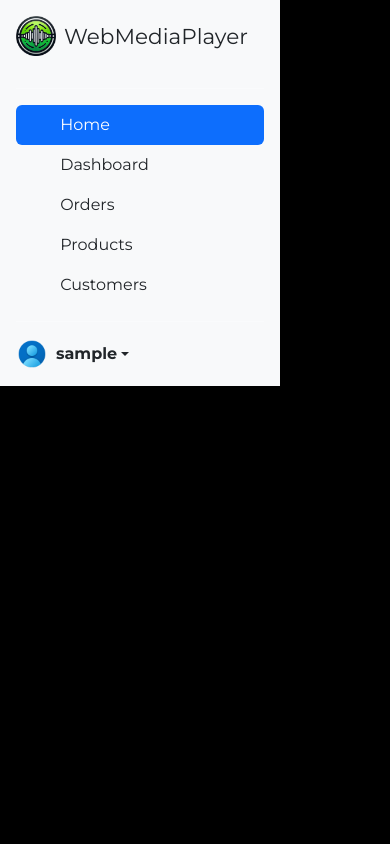
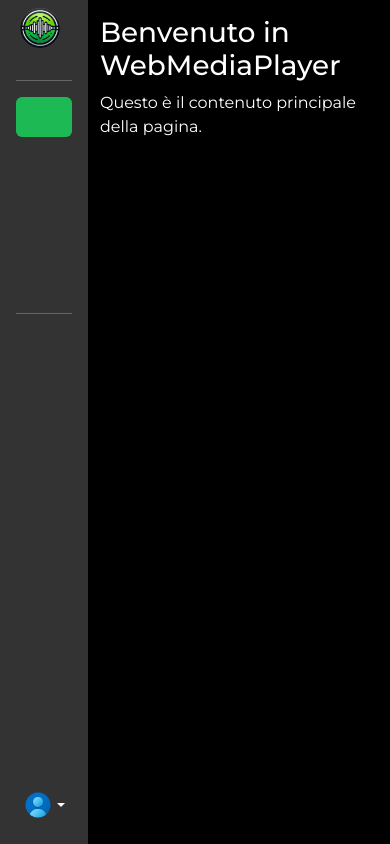
Before and after one commit to thomasrota/WebMediaPlayer, a PHP site: page /php/application.php in a window 390 px wide. Run offline with PHP 8.4, Linux system fonts and the light colour scheme; the visitor is signed in with stand-in values (Sample User, id 1).

Commit message:
sistemazio responsività

```diff
--- a/css/style.css
+++ b/css/style.css
@@ -1,31 +1,60 @@
+:root {
+  --primary-color: #1db954;
+  --secondary-color: #333;
+  --tertiary-color: #fff;
+  --quaternary-color: #000;
+  --primary-hoover-color: #20c459;
+}
+
 body {
   font-family: "Montserrat", sans-serif;
-  background-color: #000;
-  color: #fff;
+  background-color: var(--quaternary-color);
+  color: var(--tertiary-color);
 }
 
 .card {
-  background-color: #333;
-  border: 1px solid #1db954;
+  background-color: var(--secondary-color);
+  border: 1px solid var(--primary-color);
 }
 
 .card-title,
 .form-label,
 .alert,
 a {
-  color: #fff;
+  color: var(--tertiary-color);
 }
 
 .btn-primary {
-  background-color: #1db954;
-  border-color: #1db954;
+  background-color: var(--primary-color);
+  border-color: var(--primary-color);
 }
 
 .btn-primary:hover {
-  background-color: #20c459 !important;
-  border-color: #20c459 !important;
+  background-color: var(--primary-hoover-color) !important;
+  border-color: var(--primary-hoover-color) !important;
 }
 
 .hr-green {
-  border-color: #1db954;
+  border-color: var(--primary-color);
 }
+
+.bg-secondary {
+  background-color: var(--secondary-color) !important;
+}
+
+.nav-link.active {
+  background-color: var(--primary-color) !important;
+  color: var(--tertiary-color) !important;
+}
+
+.nav-link {
+  color: var(--tertiary-color) !important;
+}
+
+.nav-link:hover {
+  color: var(--tertiary-color) !important;
+}
+
+.text-light {
+  color: var(--tertiary-color) !important;
+}
--- a/php/application.php
+++ b/php/application.php
@@ -48,56 +48,67 @@
 
         </header>
         <main>
-            <div class="sidebar d-flex flex-column flex-shrink-0 p-3 bg-light" style="width: 280px;">
-                <a href="" class="d-flex align-items-center mb-3 mb-md-0 me-md-auto link-dark text-decoration-none">
+            <div class="container-fluid">
+                <div class="row flex-nowrap">
+                    <div class="col-auto col-md-3 col-xl-2 px-sm-2 px-0 bg-secondary">
+                        <div class="d-flex flex-column align-items-center align-items-sm-start px-3 pt-2 text-white min-vh-100">
+                            <a href="/" class="d-flex align-items-center pb-3 mb-md-0 me-md-auto text-white text-decoration-none">
                                 <img src="../assets/logo.png" alt="Logo" width="40" height="40" class="me-2">
-                    <span class="fs-4">WebMediaPlayer</span>
+                                <span class="fs-5 d-none d-sm-inline">WebMediaPlayer</span>
                             </a>
-                <hr>
-                <ul class="nav nav-pills flex-column mb-auto">
-                <li class="nav-item">
-                    <a href="#" class="nav-link active" aria-current="page">
+                            <hr class="w-100">
+                            <ul class="nav nav-pills flex-column mb-sm-auto mb-0 align-items-center align-items-sm-start w-100" id="menu">
+                                <li class="nav-item w-100">
+                                    <a href="#" class="nav-link active text-white" aria-current="page">
                                         <svg class="bi me-2" width="16" height="16"><use xlink:href="#home"></use></svg>
-                    Home
+                                        <span class="d-none d-sm-inline">Home</span>
                                     </a>
                                 </li>
-                <li>
-                    <a href="#" class="nav-link link-dark">
+                                <li class="nav-item w-100">
+                                    <a href="#" class="nav-link text-white">
                                         <svg class="bi me-2" width="16" height="16"><use xlink:href="#speedometer2"></use></svg>
-                    Dashboard
+                                        <span class="d-none d-sm-inline">Dashboard</span>
                                     </a>
                                 </li>
-                <li>
-                    <a href="#" class="nav-link link-dark">
+                                <li class="nav-item w-100">
+                                    <a href="#" class="nav-link text-white">
                                         <svg class="bi me-2" width="16" height="16"><use xlink:href="#table"></use></svg>
-                    Orders
+                                        <span class="d-none d-sm-inline">Orders</span>
                                     </a>
                                 </li>
-                <li>
-                    <a href="#" class="nav-link link-dark">
+                                <li class="nav-item w-100">
+                                    <a href="#" class="nav-link text-white">
                                         <svg class="bi me-2" width="16" height="16"><use xlink:href="#grid"></use></svg>
-                    Products
+                                        <span class="d-none d-sm-inline">Products</span>
                                     </a>
                                 </li>
-                <li>
-                    <a href="#" class="nav-link link-dark">
+                                <li class="nav-item w-100">
+                                    <a href="#" class="nav-link text-white">
                                         <svg class="bi me-2" width="16" height="16"><use xlink:href="#people-circle"></use></svg>
-                    Customers
+                                        <span class="d-none d-sm-inline">Customers</span>
                                     </a>
                                 </li>
                             </ul>
-                <hr>
-                <div class="dropdown">
-                <a href="#" class="d-flex align-items-center link-dark text-decoration-none dropdown-toggle" id="dropdownUser2" data-bs-toggle="dropdown" aria-expanded="false">
-                    <img src="../usrimg/<?php echo htmlspecialchars($pfp); ?>" alt="" width="32" height="32" class="rounded-circle me-2">
-                    <strong><?php echo htmlspecialchars($username); ?></strong>
+                            <hr class="w-100">
+                            <div class="dropdown pb-4 mt-auto">
+                                <a href="#" class="d-flex align-items-center text-white text-decoration-none dropdown-toggle" id="dropdownUser1" data-bs-toggle="dropdown" aria-expanded="false">
+                                    <img src="../usrimg/<?php echo htmlspecialchars($pfp); ?>" alt="" width="30" height="30" class="rounded-circle">
+                                    <span class="d-none d-sm-inline mx-1"><?php echo htmlspecialchars($username); ?></span>
                                 </a>
-                <ul class="dropdown-menu text-small shadow" aria-labelledby="dropdownUser2">
+                                <ul class="dropdown-menu dropdown-menu-dark text-small shadow" aria-labelledby="dropdownUser1">
                                     <li><a class="dropdown-item" href="#">Settings</a></li>
                                     <li><a class="dropdown-item" href="#">Profile</a></li>
                                     <li><hr class="dropdown-divider"></li>
                                     <li><a class="dropdown-item" href="./logout.php">Sign out</a></li>
                                 </ul>
+                            </div>
+                        </div>
+                    </div>
+                    <div class="col py-3">
+                        <!-- Contenuto aggiuntivo -->
+                        <h1>Benvenuto in WebMediaPlayer</h1>
+                        <p>Questo è il contenuto principale della pagina.</p>
+                    </div>
                 </div>
             </div>
         </main>
```
Lines whose indentation alone changed are shown as unchanged.
